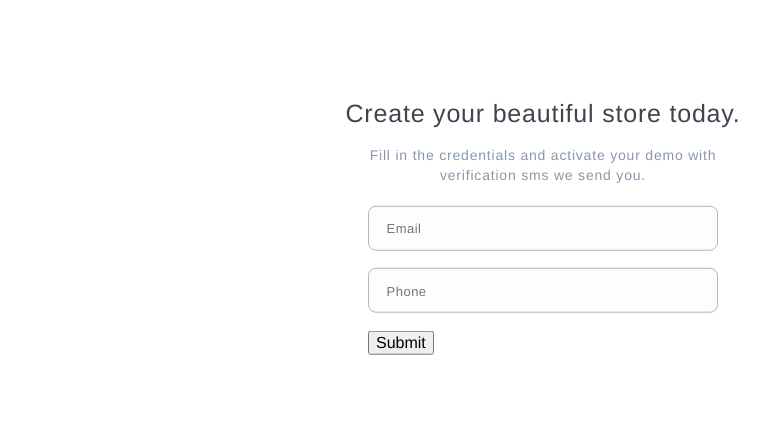
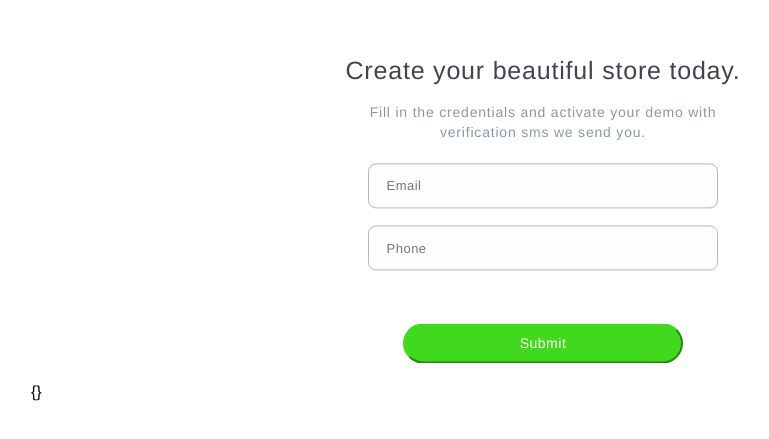
Before and after one commit to wivsi/onboarding-mystore, a React (Create React App) app: page / in a window 1280 px wide. Shown: the part 173-612 px from the top of the page, without its empty margins (97-866 px from the left). Built offline with nearby package versions, Linux system fonts and the light colour scheme.

Commit message:
small fixes

```diff
--- a/src/assets/App.css
+++ b/src/assets/App.css
@@ -2,6 +2,7 @@
 
 :root{
     --primary-color: #41D91D;
+    --primary-color-dark: #3cca25;
     --main-font-color: #3F444E;
     --secondary-font-color: #8997AA;
     --detail-color: #B5B5B5;
@@ -114,6 +115,32 @@ input[type=submit]{
     letter-spacing: .5px;
 }
 
+button{
+    display: block;
+    width: 80%;
+    height: 40px;
+    border-radius: 50px;
+    background-color: var(--primary-color);
+    border-color: var(--primary-color);
+    color: white;
+    margin: 0 auto;
+    margin-top: 15%;
+    margin-bottom: 0;
+
+    font-size: 14px;
+    letter-spacing: .5px;
+}
+
+button:focus{
+    outline: 0;
+}
+
+button:active {
+    outline: none;
+    border: none;
+    background-color: var(--primary-color-dark);
+}
+
 ::placeholder{
     font-size: 13px;
     letter-spacing: .5px;
--- a/src/components/Stage1.js
+++ b/src/components/Stage1.js
@@ -4,9 +4,12 @@ import HeaderText from './HeaderText';
 import Form from './Form';
 
 class Stage1 extends React.Component{
+    state  = {
+        fields: {}
+    };
 
-    onSubmit = (fields) => {
-        console.log('APP Stage1 component', fields);
+    onSubmit = fields => {
+        this.setState({fields})
     }
 
     render(){
@@ -14,20 +17,10 @@ class Stage1 extends React.Component{
             <div>
                 <HeaderText headerTitle={"Create your beautiful store today."} headerSub={"Fill in the credentials and activate your demo with verification sms we send you."} />
                 <Form onSubmit={fields => this.onSubmit(fields)}/>
-               {/*  <form>
-                    <div class="field">
-                        <input name="email" type="email" placeholder="Email" />
-                    </div>
-                    <div class="field">
-                        <input type="tel" pattern="[0-9]{8}" required placeholder="Phone"/>
-                    </div>
-                    <input type="submit" value="Submit" />
-                    <h4>Already have a mystore? Log in</h4>
-                </form> */}
+                <p>{JSON.stringify(this.state.fields, null, 2)}</p>
             </div>
         )
     }
-
 }
 
 export default Stage1;
--- a/src/components/Stage2.js
+++ b/src/components/Stage2.js
@@ -2,11 +2,19 @@ import React from 'react';
 import HeaderText from './HeaderText';
 
 class Stage2 extends React.Component{
+    state  = {
+        fields: {}
+    };
+
+    onSubmit = fields => {
+        this.setState({fields})
+    }
+
     render(){
         return(
             <div>
                 <HeaderText headerSub={"Please enter the four character to activate your account"}/>
-                <h1></h1>
+                <p>{JSON.stringify(this.state.fields, null, 2)}</p>
             </div>
         );
     }
```
Also changed, not shown: src/App.js (+7 -3 lines).
